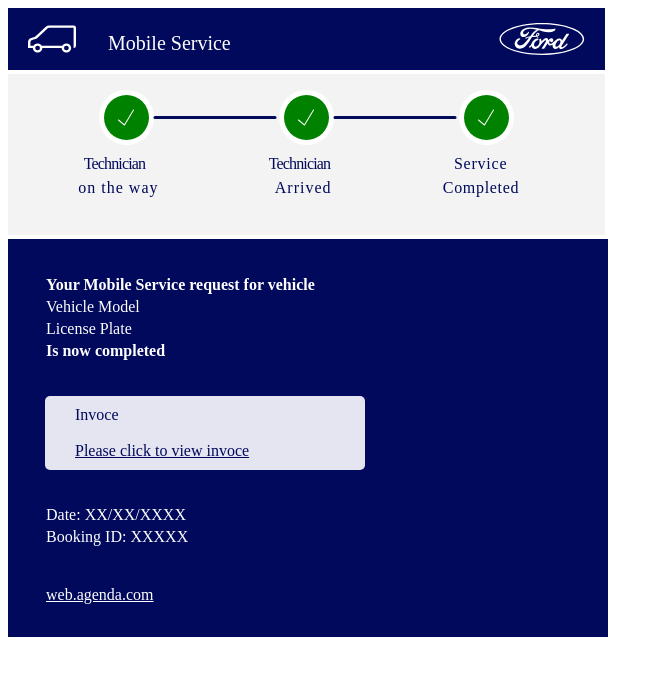
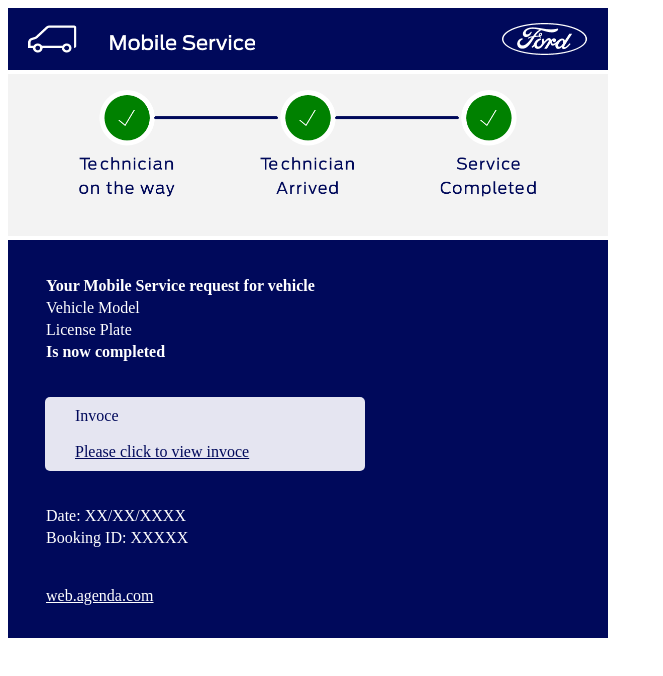
Before and after one commit to renanxd25/template_ford, a plain HTML site: page index.html in a window 1280 px wide. Shown: the whole page, without its empty margins (0-663 px from the left). Drawn offline with Linux system fonts and the light colour scheme.

Commit message:
imagens template us3529927

```diff
--- a/index.html
+++ b/index.html
@@ -17,9 +17,9 @@
 <body>
     <tr>
         <td>
-            <img src="https://raw.githubusercontent.com/renanxd25/template_ford/2b653fa71f00cd299301733aa846171623caf603/img/Grupo%20150.svg?token=AHBBGLWOD7Q4LV2SJKWKFKLCMQZCQ" alt="">
+            <img src="https://github.com/renanxd25/template_ford/blob/develop/img/150.png?raw=true" alt="" width="600">
             <br>
-            <img src="https://raw.githubusercontent.com/renanxd25/template_ford/2b653fa71f00cd299301733aa846171623caf603/img/Grupo%20268.svg" alt="">
+            <img src="https://github.com/renanxd25/template_ford/blob/develop/img/268.png?raw=true" alt="" width="600">
         </td>
     </tr>
     <table style="background-color: #00095b; width: 600px; padding: 30px; padding-left: 35px;">
```
Also changed, not shown: img/us3529927_150.png (added), img/us3529927_372.png (added), img/us3529927_534.png (added).
